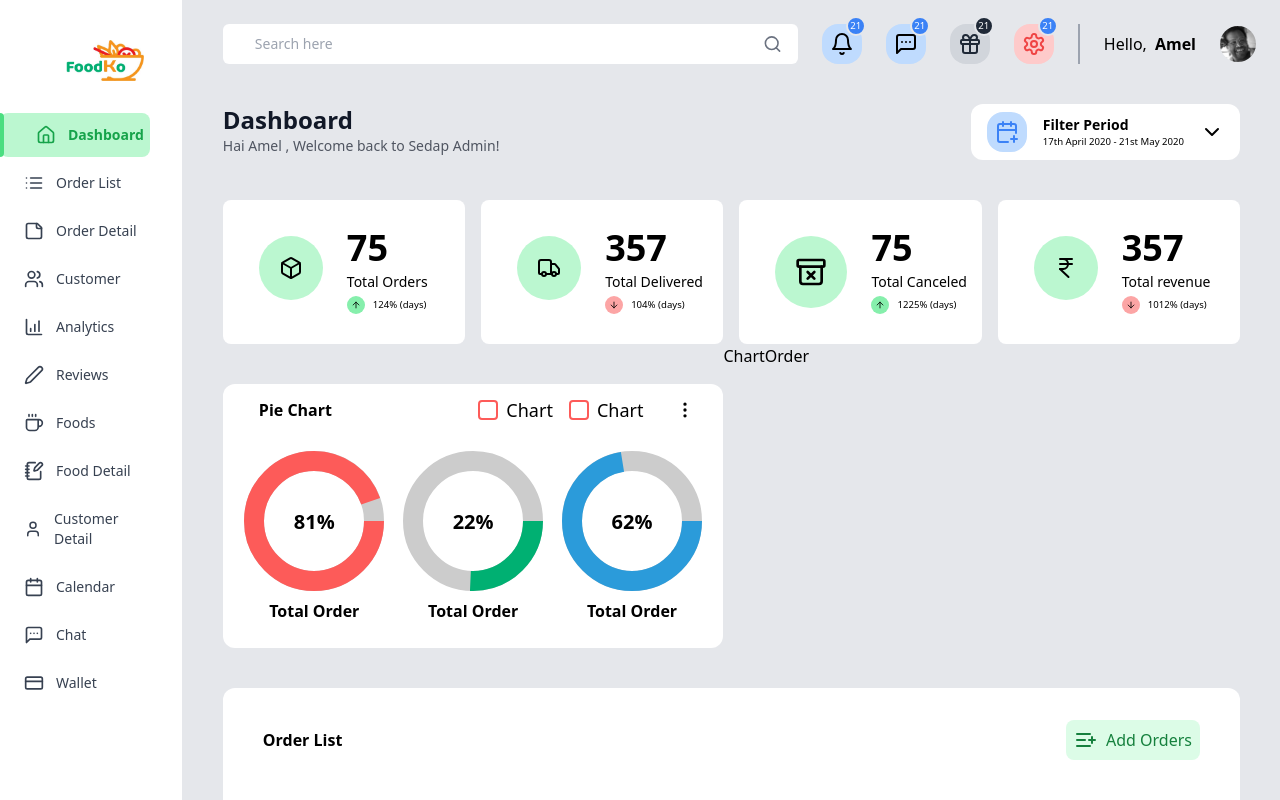
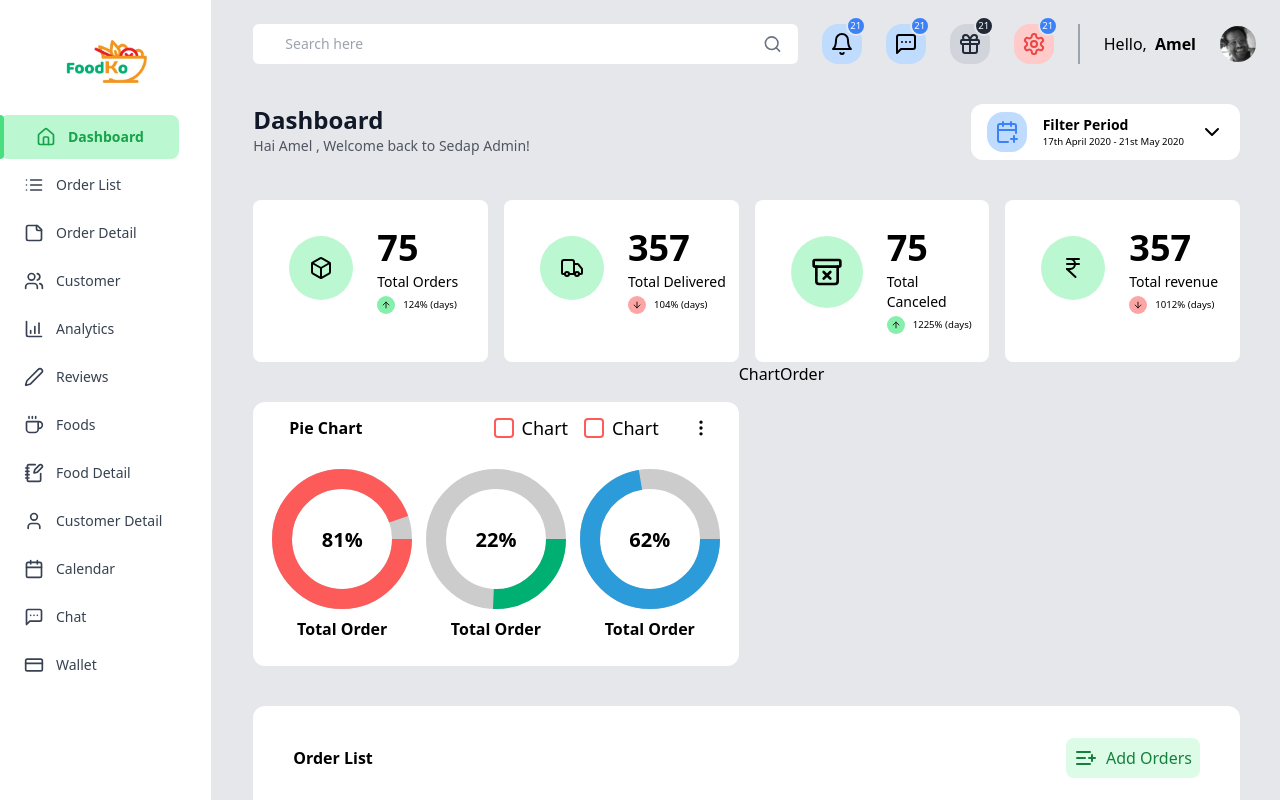
Before and after one commit to Amel294/Restaurant-Management, a React (Vite) app in the folder client/: page / in a window 1280 px wide. Shown: the top 800 px of the page. Built offline with nearby package versions, Linux system fonts and the light colour scheme; no server answers.

Commit message:
refactor(client): convert grid layout to flex with a fixed sidebar

```diff
--- a/client/src/App.tsx
+++ b/client/src/App.tsx
@@ -9,16 +9,19 @@ import TopSection from "./components/TopSection/TopSection";
 
 function App() {
   return (
-    <div className="min-h-screen overflow-x-hidden max-w-full bg-gray-200 grid grid-cols-7 ">
-      <div className="col-span-1  border-gray-200">
+    <div className="min-h-screen bg-gray-200 flex">
+      {}
+      <div className="w-1/6 fixed top-0 left-0 h-full border-r border-gray-200 z-10">
         <Sidebar />
       </div>
-      <div className="col-span-6 px-10 pt-6">
+
+      {}
+      <div className="ml-[16.666%] w-5/6 px-10 pt-6">
         <TopBar />
-        <TopSection/>
-        <DashboardOverview/>
-        <OrderMetrics/>
-        <OrdersList/>
+        <TopSection />
+        <DashboardOverview />
+        <OrderMetrics />
+        <OrdersList />
       </div>
     </div>
   );
```
